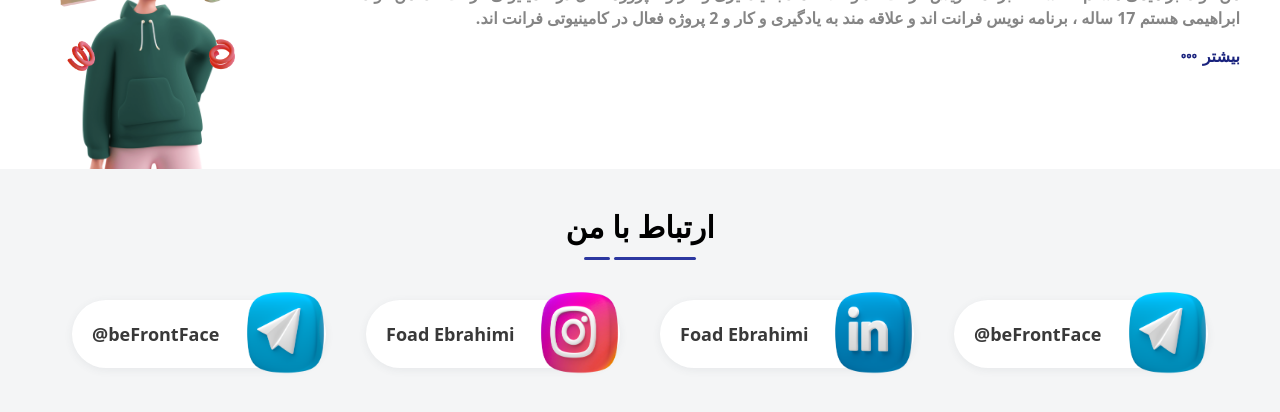
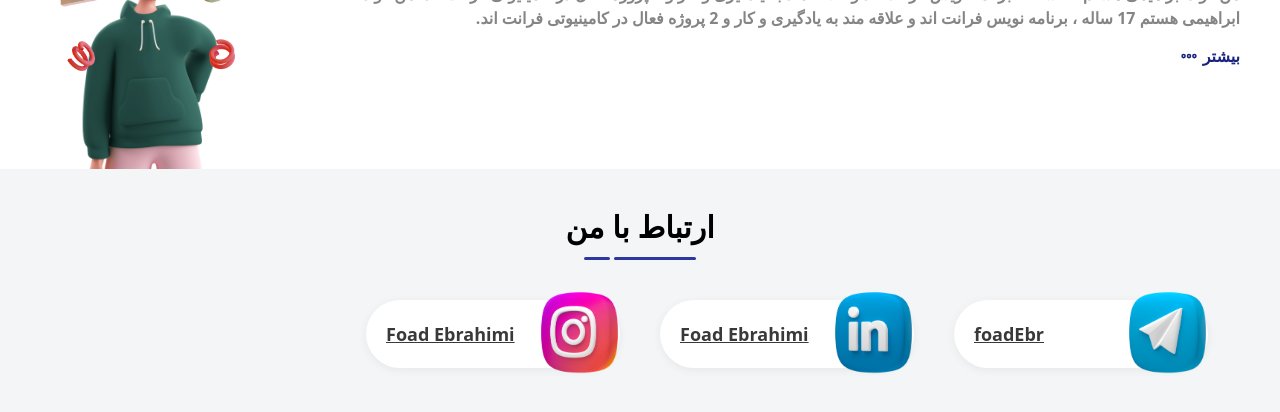
Before and after one commit to foadEbrahimi/Portfolio, a React (Vite) app: page / in a window 1280 px wide. Shown: the part 1491-1903 px from the top of the page. Built offline with nearby package versions, Linux system fonts and the light colour scheme.

Commit message:
link social

```diff
--- a/src/components/carts/Social.jsx
+++ b/src/components/carts/Social.jsx
@@ -1,6 +1,6 @@
 import React from "react";
 
-export default function Social({ img, label }) {
+export default function Social({ img, label, link }) {
   return (
     <div className="relative flex w-full items-center justify-between rounded-full bg-white p-5 shadow-1 lg:max-w-[300px]">
       <img
@@ -9,9 +9,12 @@ export default function Social({ img, label }) {
         alt="img"
         className="absolute -right-1.5 -top-4 w-24"
       />
-      <span className="w-full text-left text-lg font-bold text-natural-10-title">
+      <a
+        className="w-full text-left text-lg font-bold text-natural-10-title underline"
+        href={link}
+      >
         {label}
-      </span>
+      </a>
     </div>
   );
 }
--- a/src/constants/index.js
+++ b/src/constants/index.js
@@ -21,11 +21,13 @@ export const socials = [
   {
     id: 1,
     img: tel,
-    label: "beFrontFace@",
+    link: "https://t.me/foadEbr",
+    label: "foadEbr",
   },
   {
     id: 3,
     img: links,
+    link: "https://linkedin.com/in/foadebarhimi",
     label: "Foad Ebrahimi",
   },
   {
@@ -33,9 +35,4 @@ export const socials = [
     img: ins,
     label: "Foad Ebrahimi",
   },
-  {
-    id: 4,
-    img: tel,
-    label: "beFrontFace@",
-  },
 ];
```
